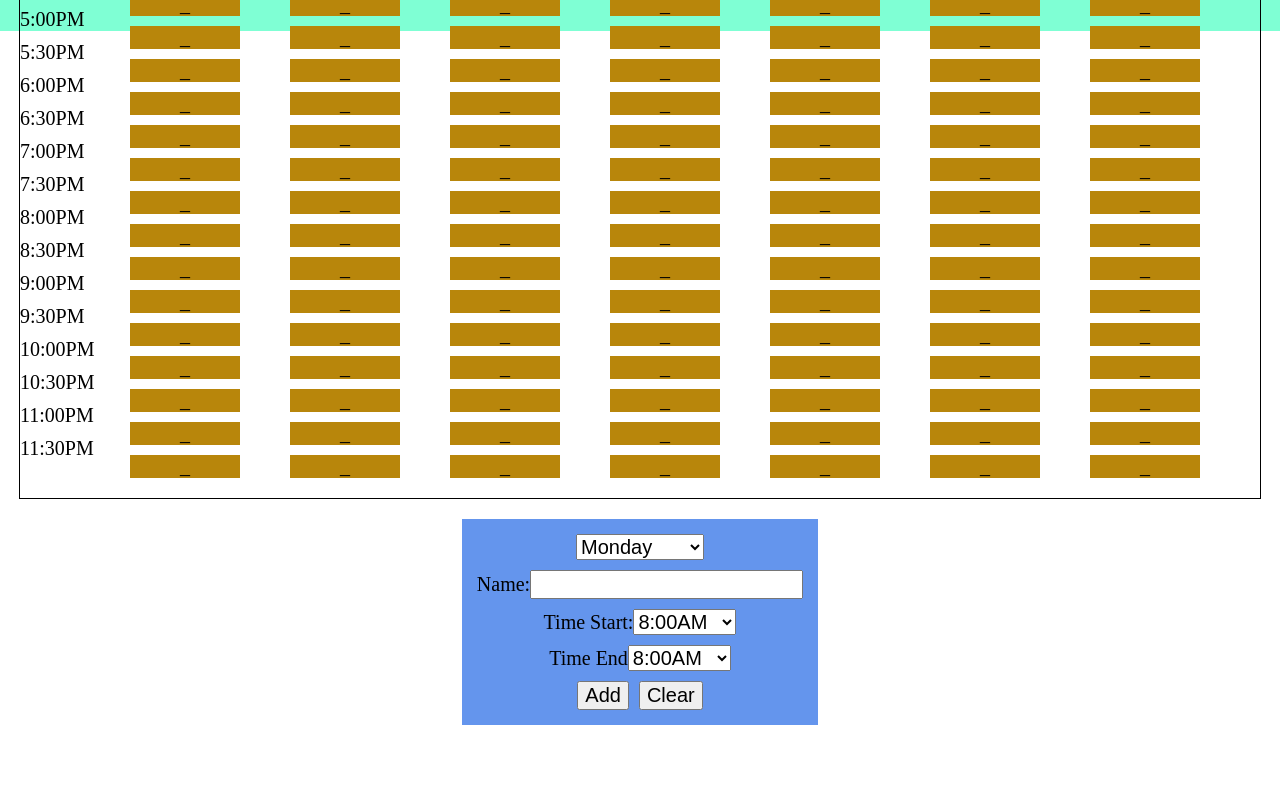
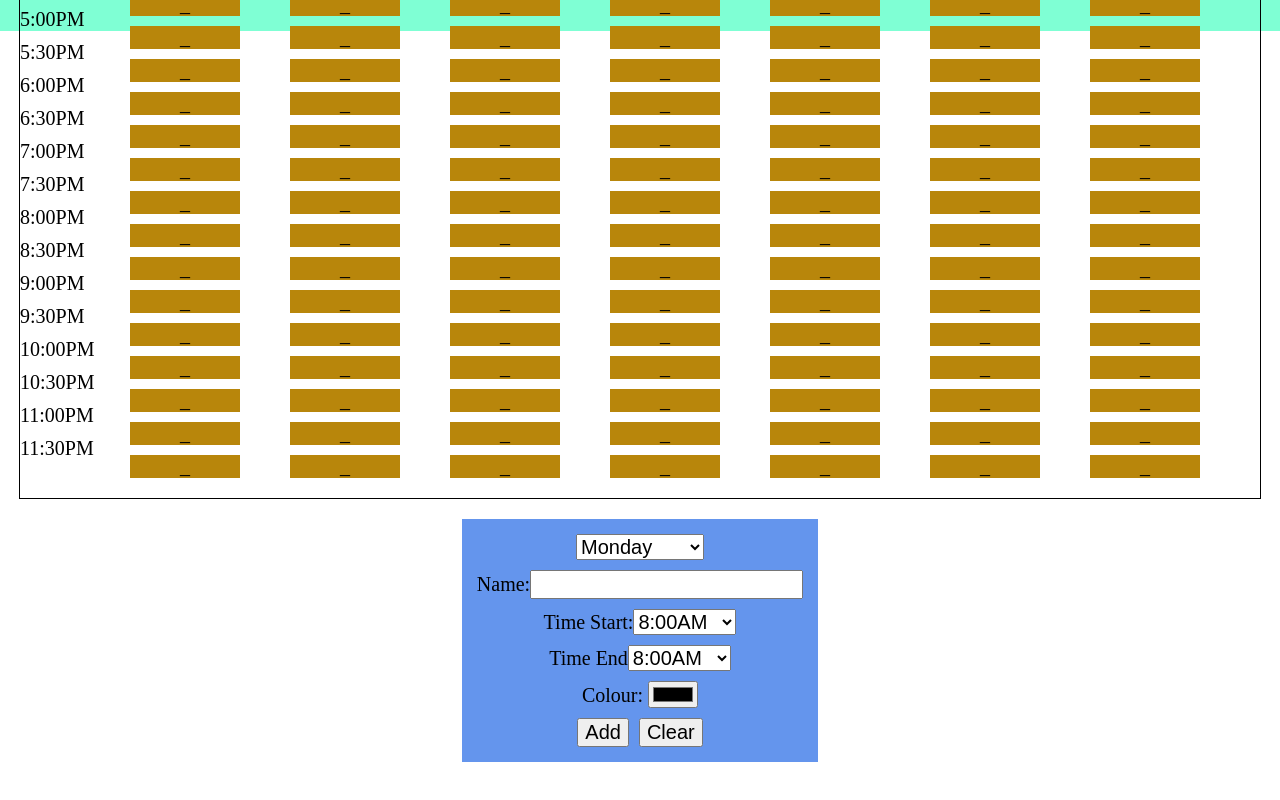
Before and after one commit to AllenZoo/Scheduler, a React (Create React App) app: page /templates in a window 1280 px wide. Shown: the part 769-1569 px from the top of the page. Built offline with nearby package versions, Linux system fonts and the light colour scheme; the HTML template or start-up script is replaced by a standard one.

Commit message:
added colour coding for displaying time slots

```diff
--- a/src/components/timetable/dateColumn.jsx
+++ b/src/components/timetable/dateColumn.jsx
@@ -14,7 +14,7 @@ class DateColumn extends Component {
 
         <div className="time-block-container">
           {Array.from(this.props.data.plan).map(function (map) {
-            if (map[1] === "") {
+            if (map[1].name === "") {
               return (
                 <div key={map[0]} className="time-block-empty">
                   _
@@ -22,8 +22,12 @@ class DateColumn extends Component {
               );
             } else {
               return (
-                <div key={map[0]} className="time-block">
-                  {map[1]}
+                <div
+                  key={map[0].name}
+                  className="time-block"
+                  style={{ backgroundColor: map[1].colour }}
+                >
+                  {map[1].name}
                 </div>
               );
             }
--- a/src/pages/App.js
+++ b/src/pages/App.js
@@ -124,36 +124,32 @@ class App extends Component {
 
   generateEmptyPlan = () => {
     let map = new Map();
-    this.times.map((time) => map.set(time, ""));
+    let slot = { name: "", colour: "pink" };
+    this.times.map((time) => map.set(time, slot));
     return map;
   };
 
   generateTestPlan = () => {
     let map = this.generateEmptyPlan();
-    map.set("9:30AM", "Appointment");
-    map.set("10:00AM", "CS213");
-    map.set("10:30AM", "CS213");
-    map.set("11:00AM", "Exercise");
-    map.set("11:30AM", "Lunch");
+    map.set("9:30AM", { name: "Appointment", colour: "lightgreen" });
+    map.set("10:00AM", { name: "CS213", colour: "cadetblue" });
+    map.set("10:30AM", { name: "CS213", colour: "cadetblue" });
+    map.set("11:00AM", { name: "Exercise", colour: "orange" });
+    map.set("11:30AM", { name: "Lunch", colour: "yellow" });
     return map;
   };
 
-  addToPlanTemplate = (day, name, timeStart, timeEnd) => {
+  addToPlanTemplate = (plan) => {
     let template = [...this.state.template];
 
-    // let day = this.dayRef.current.value;
-    // let name = this.nameRef.current.value;
-    // let timeStart = this.timeStartRef.current.value;
-    // let timeEnd = this.timeEndRef.current.value;
-
-    let tsIndex = this.times.indexOf(timeStart);
-    let teIndex = this.times.indexOf(timeEnd);
+    let tsIndex = this.times.indexOf(plan.timeStart);
+    let teIndex = this.times.indexOf(plan.timeEnd);
 
     // Get index of schedule to change plan
     let index = 0;
     let planIndex = -1;
     template.forEach(function (dateColumn) {
-      if (dateColumn.date === day) {
+      if (dateColumn.date === plan.day) {
         //console.log("found index!");
         planIndex = index;
       } else {
@@ -167,7 +163,8 @@ class App extends Component {
 
     // Get previous plan and then add new time commitments to it.
     let ePlan = template[planIndex].plan;
-    slicedTimes.map((time) => ePlan.set(time, name));
+    let slot = { name: plan.name, colour: plan.colour };
+    slicedTimes.map((time) => ePlan.set(time, slot));
 
     // Define new plan onto schedule
     template[planIndex].plan = ePlan;
--- a/src/pages/Commitments/components/commitmentForm.jsx
+++ b/src/pages/Commitments/components/commitmentForm.jsx
@@ -121,11 +121,7 @@ class CommitmentForm extends Component {
           >
             Add
           </button>
-          <button
-            id="commitment-cancel-button"
-            className="shadow-button"
-            onClick={alert("to be implemented!")}
-          >
+          <button id="commitment-cancel-button" className="shadow-button">
             Cancel
           </button>
         </div>
--- a/src/pages/Template/components/templateForm.jsx
+++ b/src/pages/Template/components/templateForm.jsx
@@ -1,9 +1,86 @@
 import React, { Component } from "react";
 
 class TemplateForm extends Component {
-  state = {};
+  times = this.props.times;
+  constructor(props) {
+    super(props);
+    this.dayRef = React.createRef();
+    this.timeStartRef = React.createRef();
+    this.timeEndRef = React.createRef();
+    this.colourRef = React.createRef();
+    this.nameRef = React.createRef();
+  }
+
+  addToPlanTemplate = () => {
+    //let day = this.dayRef.current.value;
+    //let name = this.nameRef.current.value;
+    //let timeStart = this.timeStartRef.current.value;
+    //let timeEnd = this.timeEndRef.current.value;
+    //let colour = this.colourRef.current.value;
+
+    let plan = {
+      day: this.dayRef.current.value,
+      name: this.nameRef.current.value,
+      timeStart: this.timeStartRef.current.value,
+      timeEnd: this.timeEndRef.current.value,
+      colour: this.colourRef.current.value,
+    };
+
+    this.props.addToPlanTemplate(plan);
+  };
+
   render() {
-    <div></div>;
+    return (
+      <div className="template-form-container">
+        <select ref={this.dayRef}>
+          <option value="Monday">Monday</option>
+          <option value="Tuesday">Tuesday</option>
+          <option value="Wednesday">Wednesday</option>
+          <option value="Thursday">Thursday</option>
+          <option value="Friday">Friday</option>
+          <option value="Saturday">Saturday</option>
+          <option value="Sunday">Sunday</option>
+        </select>
+
+        <div>
+          <label htmlFor="nameInput">Name:</label>
+          <input type="text" ref={this.nameRef}></input>
+        </div>
+
+        <div>
+          <label htmlFor="time-start">Time Start:</label>
+          <select
+            className="time-start"
+            id="time-start"
+            ref={this.timeStartRef}
+          >
+            {this.times.map((time) => (
+              <option key={time} value={time}>
+                {time}
+              </option>
+            ))}
+          </select>
+        </div>
+        <div>
+          <label htmlFor="time-end">Time End</label>
+          <select className="time-end" id="time-end" ref={this.timeEndRef}>
+            {this.times.map((time) => (
+              <option key={time} value={time}>
+                {time}
+              </option>
+            ))}
+          </select>
+        </div>
+        <div>
+          <label htmlFor="colour-code">Colour: </label>
+          <input type="color" ref={this.colourRef}></input>
+        </div>
+        <div className="template-buttons">
+          <button onClick={this.addToPlanTemplate}>Add</button>
+          <button onClick={this.props.handleClearTemplate}>Clear</button>
+        </div>
+      </div>
+    );
   }
 }
 
--- a/src/pages/Template/templates.jsx
+++ b/src/pages/Template/templates.jsx
@@ -1,6 +1,7 @@
 import React, { Component } from "react";
 import TimeTable from "../../components/timetable/timeTable";
 import "../../css/template.css";
+import TemplateForm from "./components/templateForm";
 
 class Templates extends Component {
   times = this.props.times;
@@ -12,13 +13,8 @@ class Templates extends Component {
     this.nameRef = React.createRef();
   }
 
-  addToPlanTemplate = () => {
-    let day = this.dayRef.current.value;
-    let name = this.nameRef.current.value;
-    let timeStart = this.timeStartRef.current.value;
-    let timeEnd = this.timeEndRef.current.value;
-
-    this.props.handleAddToPlan(day, name, timeStart, timeEnd);
+  addToPlanTemplate = (plan) => {
+    this.props.handleAddToPlan(plan);
   };
 
   render() {
@@ -26,51 +22,11 @@ class Templates extends Component {
       <div>
         <div className="template-container">
           <TimeTable schedule={this.props.template}></TimeTable>
-          <div className="template-form-container">
-            <select ref={this.dayRef}>
-              <option value="Monday">Monday</option>
-              <option value="Tuesday">Tuesday</option>
-              <option value="Wednesday">Wednesday</option>
-              <option value="Thursday">Thursday</option>
-              <option value="Friday">Friday</option>
-              <option value="Saturday">Saturday</option>
-              <option value="Sunday">Sunday</option>
-            </select>
-
-            <div>
-              <label htmlFor="nameInput">Name:</label>
-              <input type="text" ref={this.nameRef}></input>
-            </div>
-
-            <div>
-              <label htmlFor="time-start">Time Start:</label>
-              <select
-                className="time-start"
-                id="time-start"
-                ref={this.timeStartRef}
-              >
-                {this.times.map((time) => (
-                  <option key={time} value={time}>
-                    {time}
-                  </option>
-                ))}
-              </select>
-            </div>
-            <div>
-              <label htmlFor="time-end">Time End</label>
-              <select className="time-end" id="time-end" ref={this.timeEndRef}>
-                {this.times.map((time) => (
-                  <option key={time} value={time}>
-                    {time}
-                  </option>
-                ))}
-              </select>
-            </div>
-            <div className="template-buttons">
-              <button onClick={this.addToPlanTemplate}>Add</button>
-              <button onClick={this.props.handleClearTemplate}>Clear</button>
-            </div>
-          </div>
+          <TemplateForm
+            times={this.times}
+            handleClearTemplate={this.props.handleClearTemplate}
+            addToPlanTemplate={this.addToPlanTemplate}
+          ></TemplateForm>
         </div>
         <div id="content-body"></div>
       </div>
```
Also changed, not shown: src/components/timetable/timeTable.jsx (+0 -8 lines).
